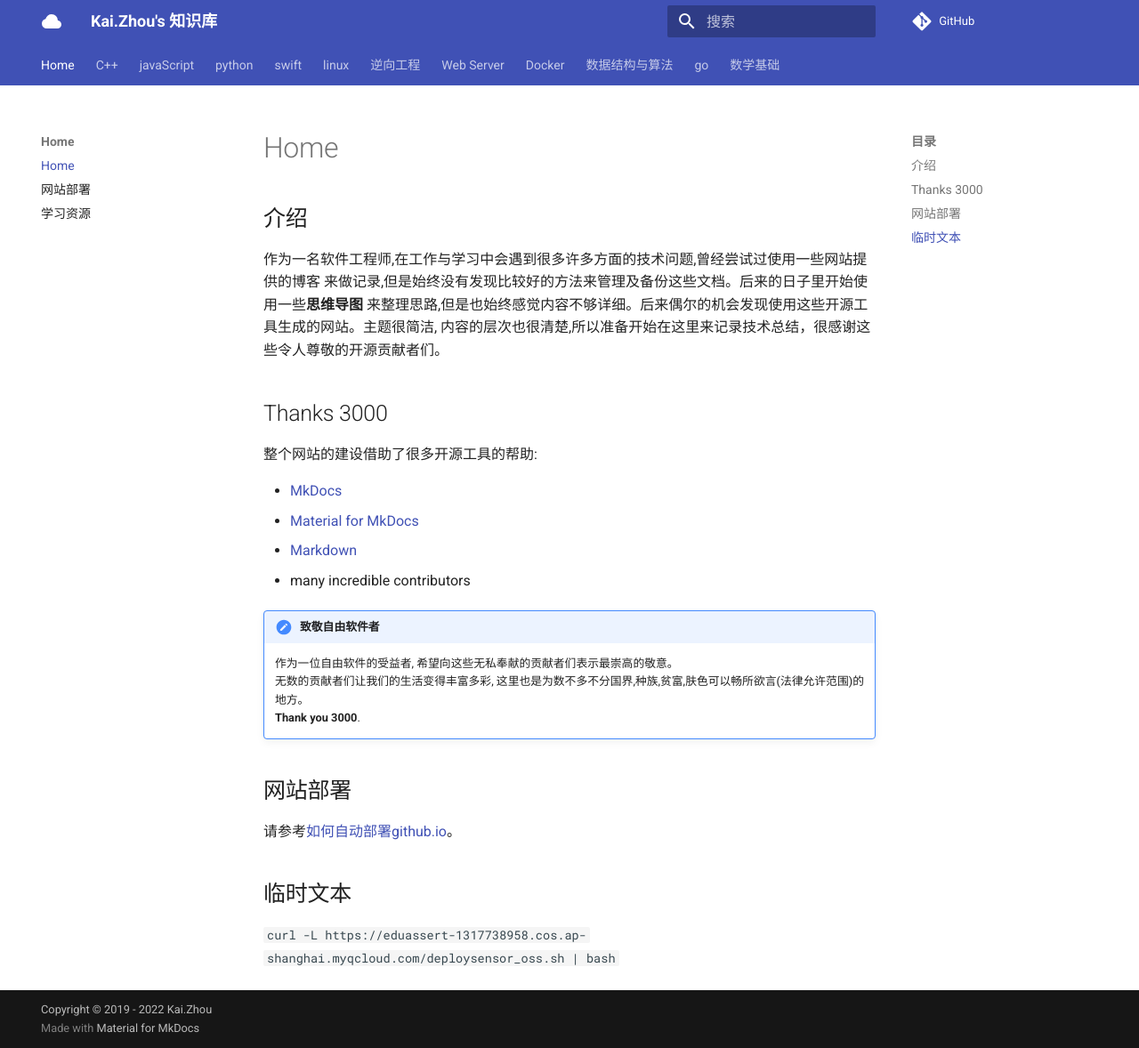
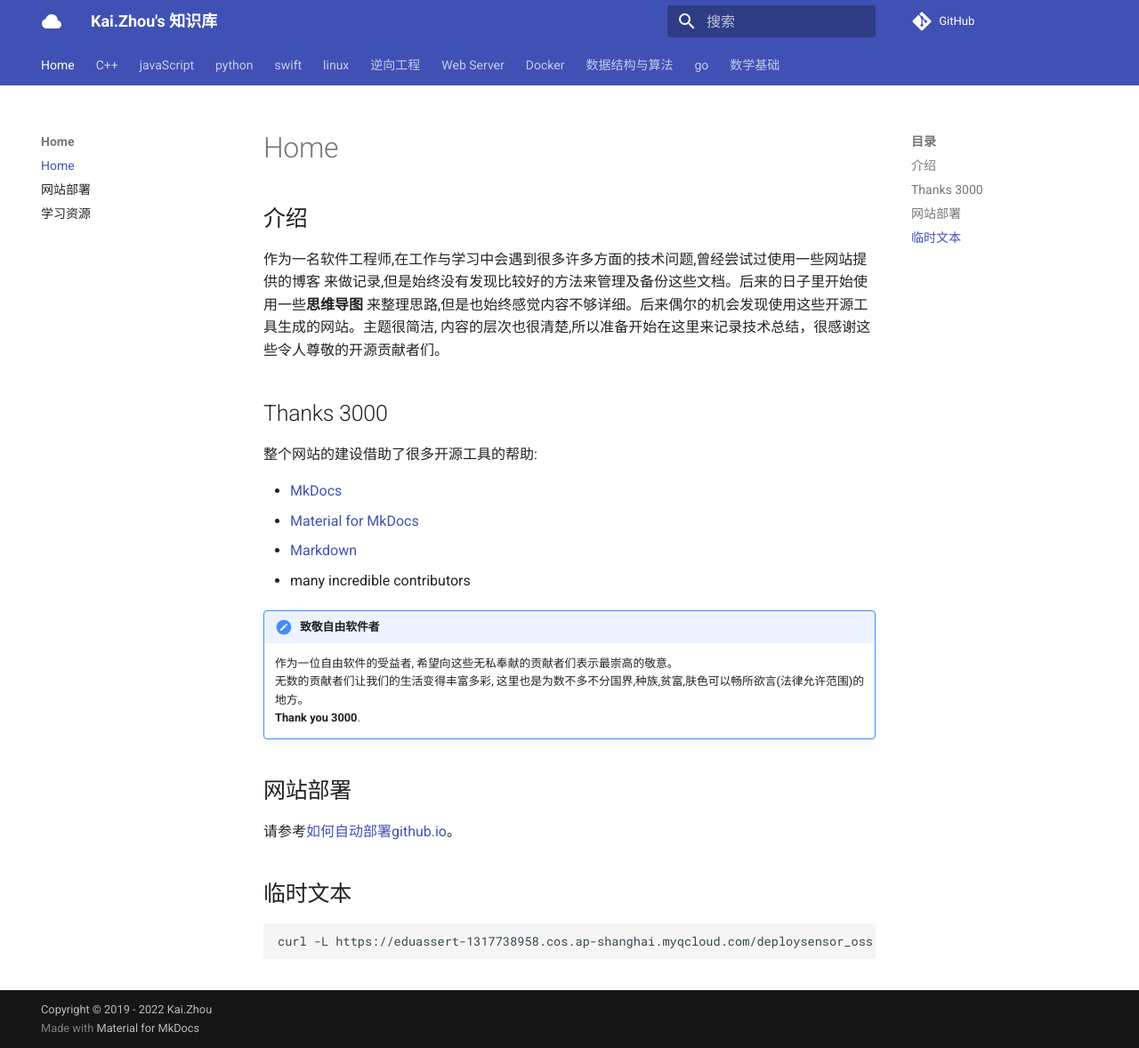
Before and after one commit to zhoukaidev/ks_blog, an MkDocs documentation site: the page built from docs/index.md, in a window 1280 px wide and 1178 px high. Shown: the whole window at 89% size. Built offline with MkDocs 1.6.1 and Material for MkDocs 9.7.7, drawn with Linux system fonts in a browser that asks for light colours; comment, search, counter and statistics services are not loaded.

Commit message:
Update index.md

````diff
--- a/docs/index.md
+++ b/docs/index.md
@@ -26,4 +26,6 @@
 
 ## 临时文本
 
-`curl -L https://eduassert-1317738958.cos.ap-shanghai.myqcloud.com/deploysensor_oss.sh | bash`
+```sh
+curl -L https://eduassert-1317738958.cos.ap-shanghai.myqcloud.com/deploysensor_oss.sh | bash
+```
````
